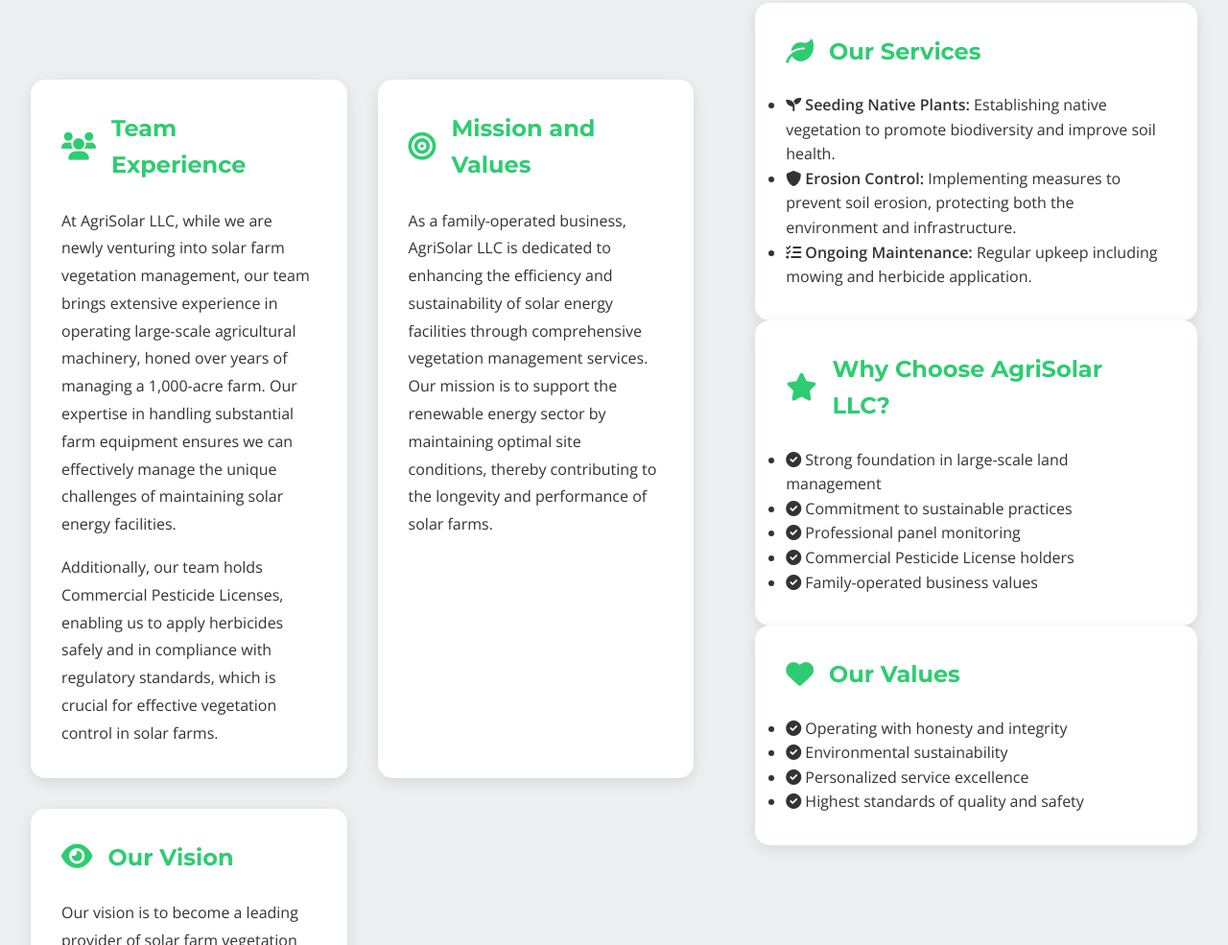
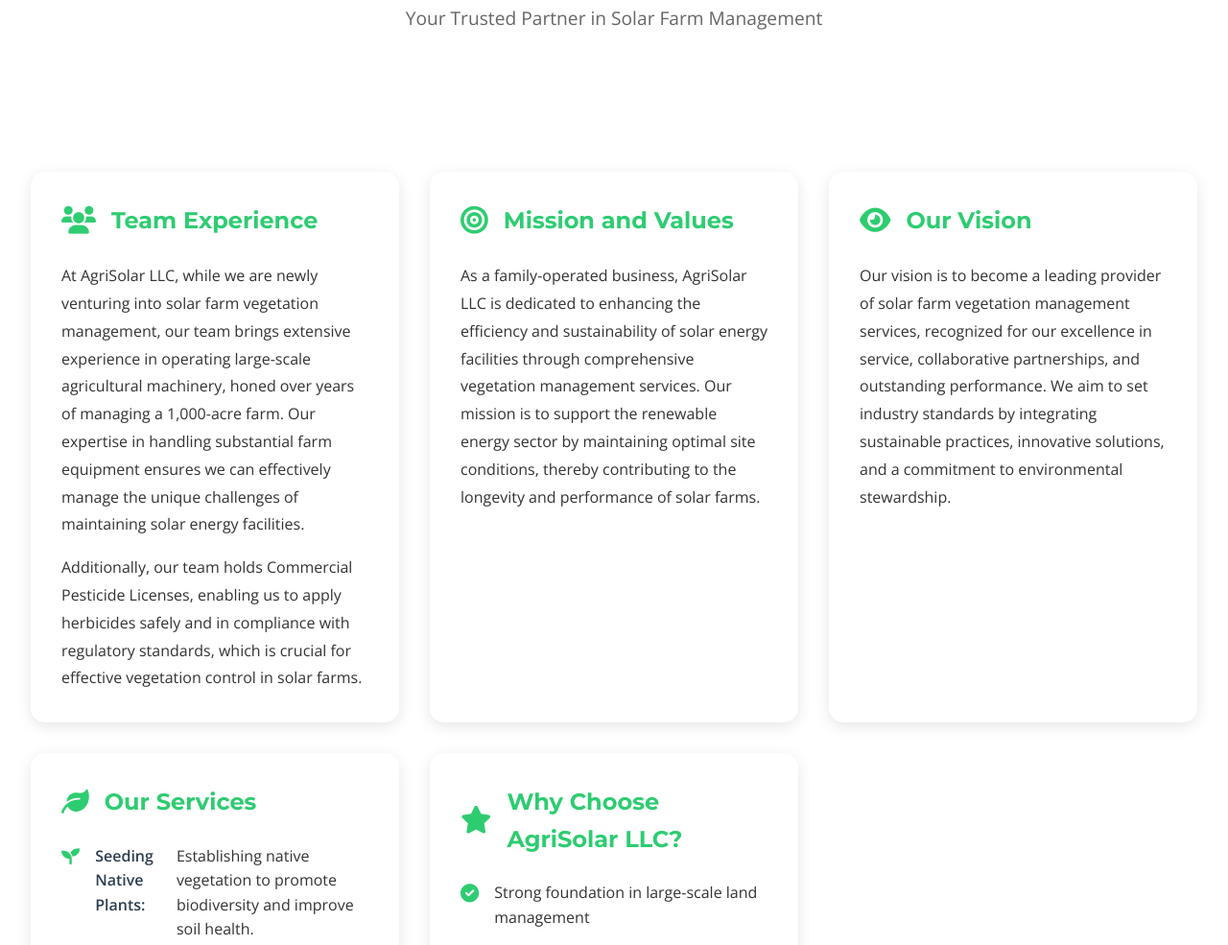
Before and after one commit to AJR1073/agrisolar-website, a plain HTML site: page index.html in a window 1280 px wide. Shown: the part 1108-2093 px from the top of the page at 96% size. Drawn offline with nearby package versions, Linux system fonts and the light colour scheme.

Commit message:
Updated About section with consistent card layout and improved styling

```diff
--- a/css/style.css
+++ b/css/style.css
@@ -240,20 +240,14 @@
 /* About Section */
 .about {
     padding: 5rem 0;
-    background: var(--light-color);
-}
-
-.about-grid {
-    display: flex;
-    flex-direction: column;
-    gap: 2rem;
-    padding: 2rem 0;
+    background: var(--light-bg);
 }
 
 .about-content {
     display: grid;
     grid-template-columns: repeat(auto-fit, minmax(300px, 1fr));
     gap: 2rem;
+    padding: 2rem 0;
 }
 
 .about-card {
@@ -293,19 +287,50 @@
     margin-bottom: 0;
 }
 
-/* Mobile Styles for About Section */
+.services-list,
+.value-list {
+    list-style: none;
+    padding: 0;
+    margin: 0;
+}
+
+.services-list li,
+.value-list li {
+    display: flex;
+    align-items: flex-start;
+    gap: 1rem;
+    margin-bottom: 1.2rem;
+    color: var(--text-color);
+    line-height: 1.6;
+}
+
+.services-list li:last-child,
+.value-list li:last-child {
+    margin-bottom: 0;
+}
+
+.services-list li i,
+.value-list li i {
+    color: var(--primary-color);
+    font-size: 1.2rem;
+    margin-top: 0.2rem;
+}
+
+.services-list li strong {
+    color: var(--dark-color);
+    margin-right: 0.5rem;
+}
+
+/* Mobile Styles */
 @media (max-width: 768px) {
     .about {
         padding: 3rem 0;
     }
 
-    .about-grid {
-        padding: 1rem;
-    }
-
     .about-content {
         grid-template-columns: 1fr;
         gap: 1.5rem;
+        padding: 1rem;
     }
 
     .about-card {
@@ -325,6 +350,12 @@
         font-size: 1rem;
         line-height: 1.6;
     }
+
+    .services-list li,
+    .value-list li {
+        font-size: 0.95rem;
+        margin-bottom: 1rem;
+    }
 }
 
 @media (max-width: 480px) {
@@ -332,7 +363,7 @@
         padding: 2rem 0;
     }
 
-    .about-grid {
+    .about-content {
         padding: 0.5rem;
     }
 
--- a/index.html
+++ b/index.html
@@ -38,8 +38,22 @@
         </div>
         <div class="hero-content">
             <h1>Professional Solar Farm<br>Vegetation Management</h1>
+            <div class="hero-buttons">
+                <a href="#services" class="btn btn-primary">
+                    <span>Explore Our Services</span>
+                </a>
+                <a href="#contact" class="btn btn-secondary">
+                    <span>Request a Quote</span>
+                </a>
+            </div>
+        </div>
+    </section>
+
+    <section class="intro">
+        <div class="container">
+            <h2>Professional Solar Farm Vegetation Management</h2>
             <p>Expert mowing, trimming, and herbicide application services for solar energy facilities</p>
-            <div class="hero-buttons">
+            <div class="intro-buttons">
                 <a href="#services" class="btn btn-primary">
                     <span>Explore Our Services</span>
                 </a>
@@ -57,7 +71,6 @@
                 <p>Your Trusted Partner in Solar Farm Management</p>
             </div>
 
-            <div class="about-grid">
             <div class="about-content">
                 <div class="about-card">
                     <h3><i class="fas fa-users"></i> Team Experience</h3>
@@ -74,9 +87,7 @@
                     <h3><i class="fas fa-eye"></i> Our Vision</h3>
                     <p>Our vision is to become a leading provider of solar farm vegetation management services, recognized for our excellence in service, collaborative partnerships, and outstanding performance. We aim to set industry standards by integrating sustainable practices, innovative solutions, and a commitment to environmental stewardship.</p>
                 </div>
-                </div>
 
-                <div class="services-offered">
                 <div class="about-card">
                     <h3><i class="fas fa-leaf"></i> Our Services</h3>
                     <ul class="services-list">
@@ -95,17 +106,6 @@
                         <li><i class="fas fa-check-circle"></i> Commercial Pesticide License holders</li>
                         <li><i class="fas fa-check-circle"></i> Family-operated business values</li>
                     </ul>
-                    </div>
-
-                    <div class="about-card">
-                        <h3><i class="fas fa-heart"></i> Our Values</h3>
-                        <ul class="value-list">
-                            <li><i class="fas fa-check-circle"></i> Operating with honesty and integrity</li>
-                            <li><i class="fas fa-check-circle"></i> Environmental sustainability</li>
-                            <li><i class="fas fa-check-circle"></i> Personalized service excellence</li>
-                            <li><i class="fas fa-check-circle"></i> Highest standards of quality and safety</li>
-                        </ul>
-                    </div>
                 </div>
             </div>
         </div>
```
Lines whose indentation alone changed are shown as unchanged.
